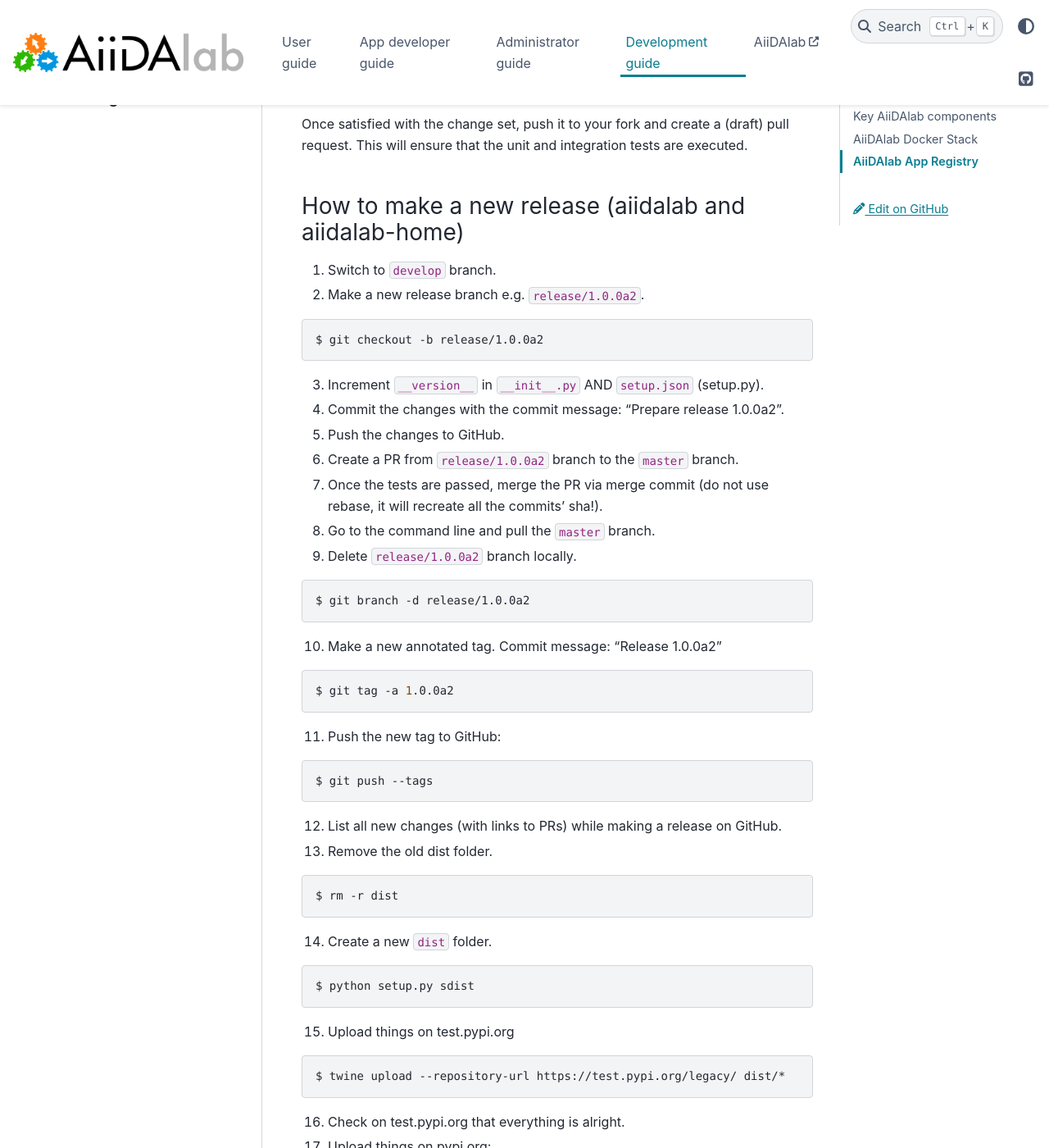
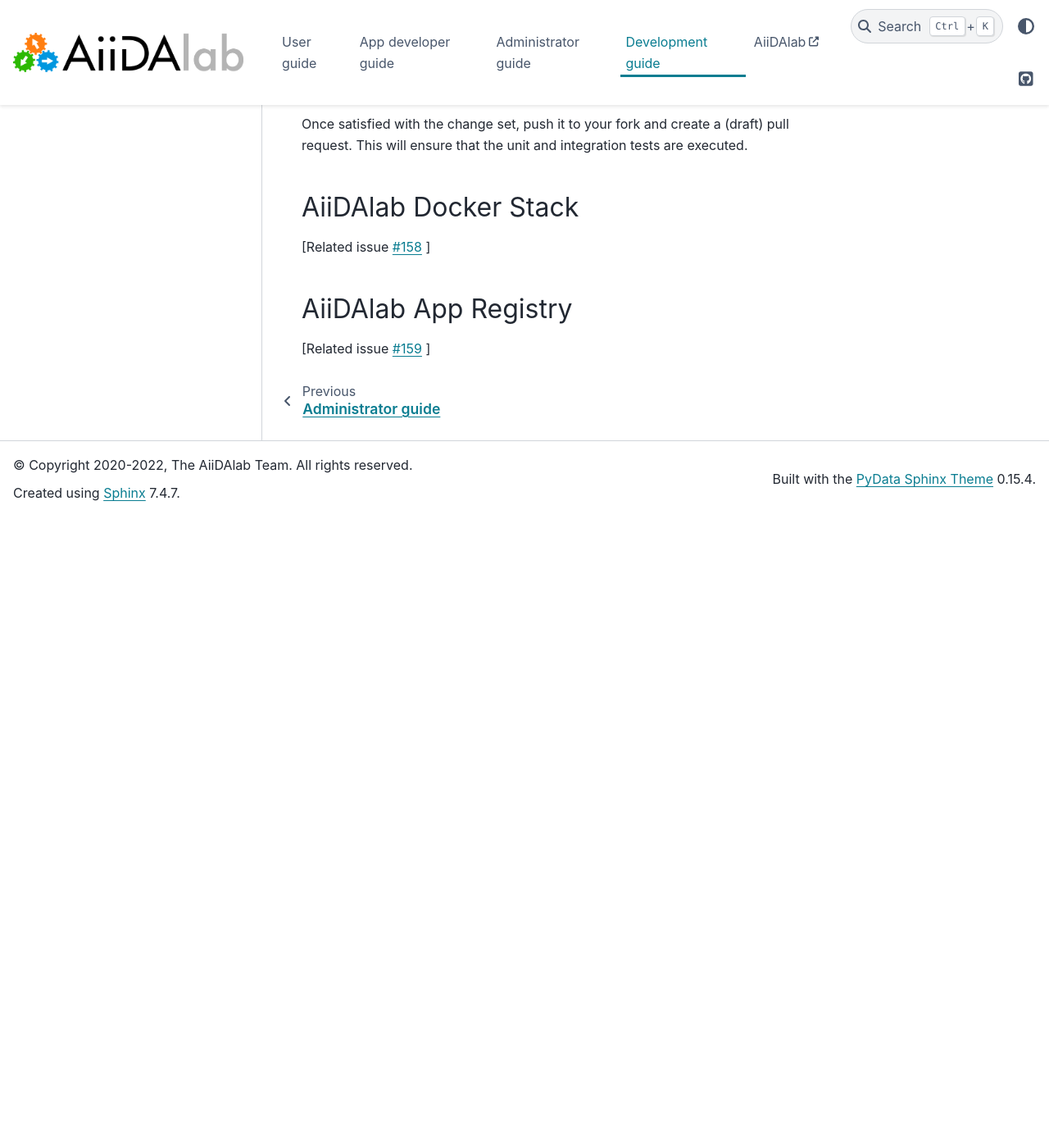
Before and after one commit to aiidalab/aiidalab, a Sphinx documentation site: the page built from docs/source/development/index.rst, in a window 1280 px wide and 1400 px high, scrolled down 3122 px. Shown: the whole window at 82% size. Built offline with Sphinx 7.4.7 and the PyData theme 0.15.4, drawn with Linux system fonts in a browser that asks for light colours; pages that are not in the unit, such as notebooks, are missing from menus; after the commit the page ends 3752 px from its top, so only the background shows below that; some of the changed text lies outside the part shown.

Commit message:
Docs: Remove the "How to make a new release" section (#253)
The procedure is significantly simplified and documented as part of the
package's README file.

```diff
--- a/docs/source/development/index.rst
+++ b/docs/source/development/index.rst
@@ -103,76 +103,6 @@ Once satisfied with the change set, push it to your fork and create a
 (draft) pull request.
 This will ensure that the unit and integration tests are executed.
 
-How to make a new release (aiidalab and aiidalab-home)
-------------------------------------------------------
-
-1. Switch to ``develop`` branch.
-2. Make a new release branch e.g. ``release/1.0.0a2``.
-
-.. code-block:: console
-
-       $ git checkout -b release/1.0.0a2
-
-3. Increment ``__version__`` in ``__init__.py`` AND ``setup.json``
-   (setup.py).
-4. Commit the changes with the commit message: "Prepare release
-   1.0.0a2".
-5. Push the changes to GitHub.
-6. Create a PR from ``release/1.0.0a2`` branch to the ``master`` branch.
-7. Once the tests are passed, merge the PR via merge commit (do not use
-   rebase, it will recreate all the commits' sha!).
-8. Go to the command line and pull the ``master`` branch.
-9. Delete ``release/1.0.0a2`` branch locally.
-
-.. code-block:: console
-
-       $ git branch -d release/1.0.0a2
-
-10. Make a new annotated tag. Commit message: "Release 1.0.0a2"
-
-.. code-block:: console
-
-       $ git tag -a 1.0.0a2
-
-11. Push the new tag to GitHub:
-
-.. code-block:: console
-
-       $ git push --tags
-
-12. List all new changes (with links to PRs) while making a release on GitHub.
-13. Remove the old dist folder.
-
-.. code-block:: console
-
-       $ rm -r dist
-
-14. Create a new ``dist`` folder.
-
-.. code-block:: console
-
-       $ python setup.py sdist
-
-15. Upload things on test.pypi.org
-
-.. code-block:: console
-
-       $ twine upload --repository-url https://test.pypi.org/legacy/ dist/*
-
-16. Check on test.pypi.org that everything is alright.
-17. Upload things on pypi.org:
-
-.. code-block:: console
-
-       $ twine upload dist/*
-
-18. Merge ``master`` back to ``develop`` and push the ``develop`` branch to GitHub.
-
-.. code-block:: console
-
-       $ git checkout develop && git merge master && git push
-
-
 AiiDAlab Docker Stack
 =====================
 
```
